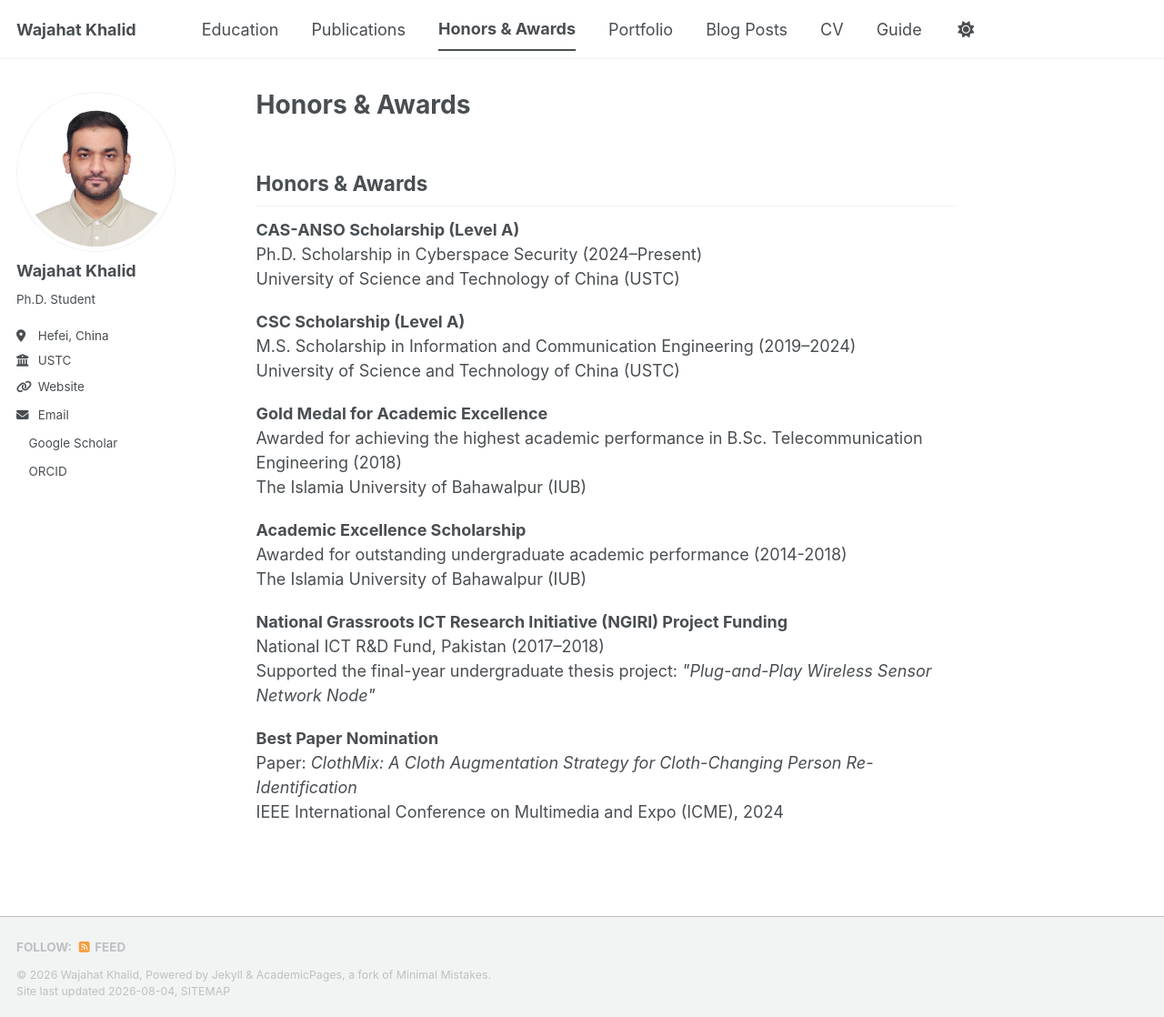
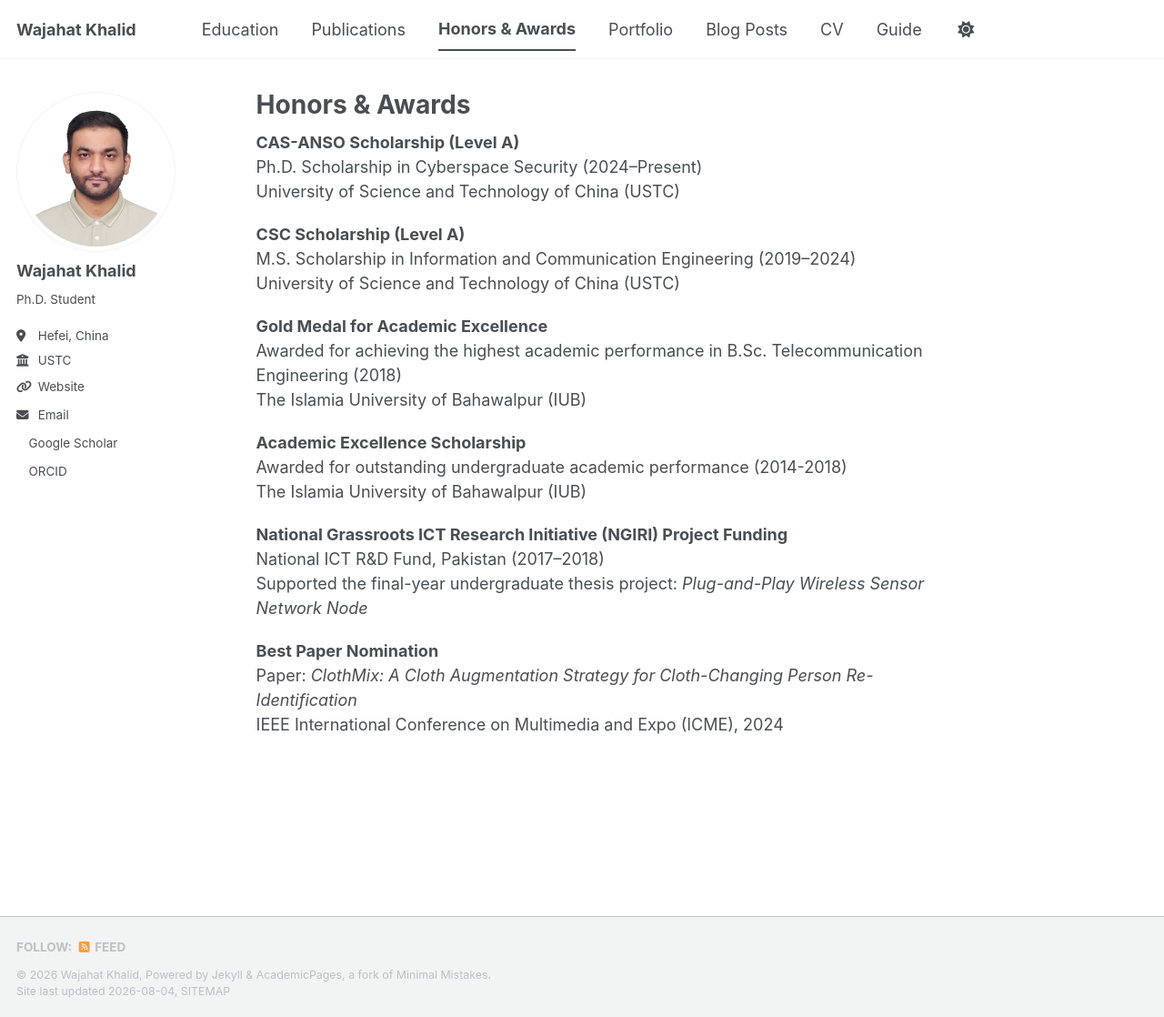
Before and after one commit to Mr-WajahatKhalid/Mr-WajahatKhalid.github.io, a Jekyll site: the page built from _pages/honors.md, in a window 1280 px wide and 1118 px high. Shown: the whole window at 91% size. Built offline with Jekyll 4.4.1, drawn with Linux system fonts in a browser that asks for light colours; a style sheet for code colours, icons or effects is not loaded.

Commit message:
Update honors.md

```diff
--- a/_pages/honors.md
+++ b/_pages/honors.md
@@ -4,8 +4,6 @@ title: "Honors & Awards"
 permalink: /honors/
 author_profile: true
 ---
-
-## Honors & Awards
 
 <div class="publication">
 
@@ -50,7 +48,7 @@ The Islamia University of Bahawalpur (IUB)<br>
 
 <strong>National Grassroots ICT Research Initiative (NGIRI) Project Funding</strong><br>
 National ICT R&D Fund, Pakistan (2017–2018)<br>
-Supported the final-year undergraduate thesis project: <em>"Plug-and-Play Wireless Sensor Network Node"</em>
+Supported the final-year undergraduate thesis project: <em>Plug-and-Play Wireless Sensor Network Node</em>
 
 </div>
 
```
